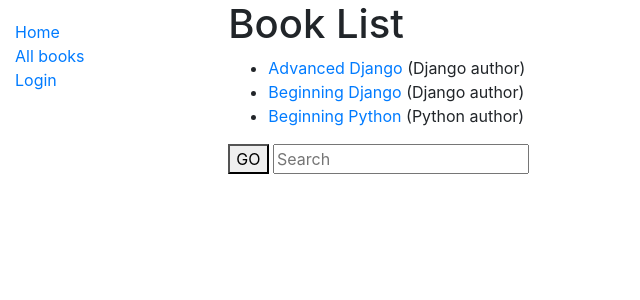
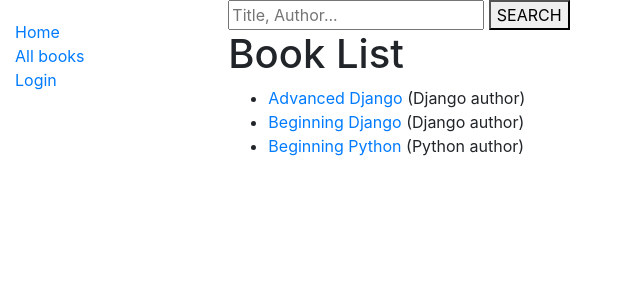
Before and after one commit to GirlsCodeMK/libraryapp-hackathon-python-starthere, a Django app: page /library/searchresults/ in a window 1280 px wide. Shown: the top 300 px of the page, without its empty margins (0-640 px from the left). Run offline with Django 3.2, Linux system fonts and the light colour scheme; data comes from the database, SQL or seed files in the repository; some libraries are stand-ins or nearby versions.

Commit message:
Search Function
Search function working :)

```diff
--- a/library/templates/library/book_list.html
+++ b/library/templates/library/book_list.html
@@ -1,6 +1,13 @@
 {% extends "base_generic.html" %}
 
 {% block content %}
+
+<form id="searchform" action="{% url 'book_search' %}" method="get" accept-charset="utf-8">
+  <input class="searchfield" id="searchbox" name="q" type="text" placeholder="Title, Author...">
+  <button class="searchbutton" type="submit">SEARCH
+  </button>
+</form>
+
   <h1>Book List</h1>
   {% if book_list %}
   <ul>
@@ -13,12 +20,6 @@
   </ul>
 
 
-  <form id="searchform" action="{% url 'book_search' %}" method="get" accept-charset="utf-8">
-    <button class="searchbutton" type="submit">GO
-    </button>
-    <input class="searchfield" id="searchbox" name="q" type="text" placeholder="Search">
-  </form>
-
 
   {% else %}
     <p>There are no books in the library.</p>
--- a/library/views.py
+++ b/library/views.py
@@ -6,10 +6,11 @@ from django.shortcuts import render, get_object_or_404
 from django.urls import reverse, reverse_lazy
 from django.views import generic
 from django.views.generic.edit import CreateView, UpdateView, DeleteView
+from functools import reduce
 
 import datetime
 import operator
-import fontawesome as fa
+
 
 from django.db.models import Q
 from library.models import Book, Copy, Loan
```
